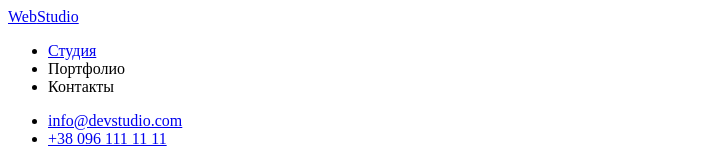
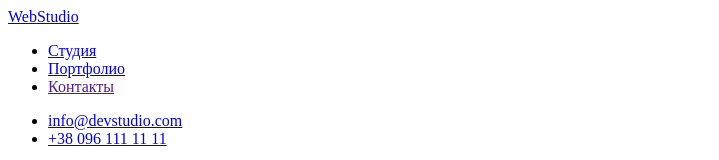
Before and after one commit to DolphiN1000/-goit-markup-hw-02, a plain HTML site: page index.html in a window 1280 px wide. Shown: the top 160 px of the page, without its empty margins (0-719 px from the left). Drawn offline with Linux system fonts and the light colour scheme.

Commit message:
edit readme

```diff
--- a/index.html
+++ b/index.html
@@ -12,8 +12,8 @@
             <a lang="en" href="./index.html" class="accent"><span>Web</span>Studio</a>
             <ul>
                 <li><a href="./index.html">Студия</a></li>
-                <li><a href="./portfolio.html"></a>Портфолио</li>
-                <li><a href=""></a>Контакты</li>
+                <li><a href="./portfolio.html">Портфолио</a></li>
+                <li><a href="">Контакты</a></li>
             </ul>
         </nav>
         <ul>
```
Also changed, not shown: 1 other file.
